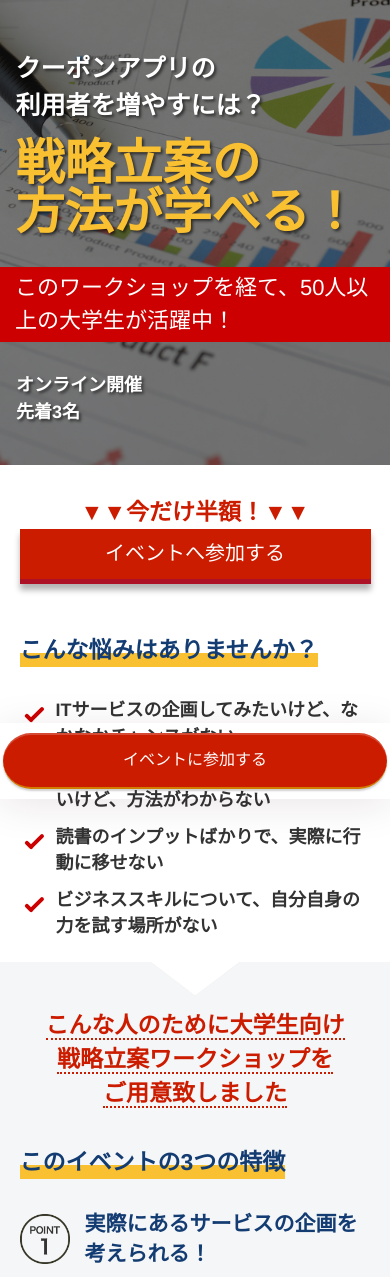
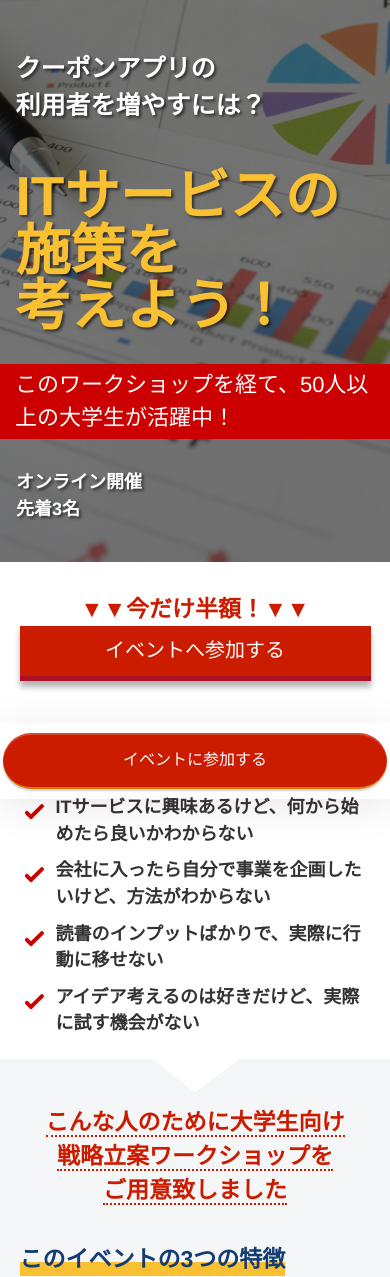
Before and after one commit to yuya-8/webmarke_lp, a PHP site: page / in a window 390 px wide. Shown: the part 45-1322 px from the top of the page. Run offline with PHP 8.4, Linux system fonts and the light colour scheme; some libraries are stand-ins or nearby versions.

Commit message:
GAタグ埋め込み

```diff
--- a/index.html
+++ b/index.html
@@ -5,6 +5,15 @@
   lang="" style="">
 
 <head>
+  <!-- Global site tag (gtag.js) - Google Analytics -->
+  <script async src="https://www.googletagmanager.com/gtag/js?id=G-4420F8FK79"></script>
+  <script>
+    window.dataLayer = window.dataLayer || [];
+    function gtag(){dataLayer.push(arguments);}
+    gtag('js', new Date());
+
+    gtag('config', 'G-4420F8FK79');
+  </script>
   <meta http-equiv="Content-Type" content="text/html; charset=UTF-8">
 
   <meta http-equiv="x-ua-compatible" content="ie=edge">
@@ -48,7 +57,7 @@
   </header>
   <div id="hero" class="clearfix">
     <div id="topcopy">クーポンアプリの<br>利用者を増やすには？
-      <div id="topcopy_part">戦略立案の<br>方法が学べる！</div>
+      <div id="topcopy_part">ITサービスの<br>施策を<br>考えよう！</div>
     </div>
     <div id="topdescription">このワークショップを経て、50人以上の大学生が活躍中！</div>
 
@@ -72,10 +81,10 @@
       <h2 style="margin-bottom: 0">こんな悩みはありませんか？</h2>
     </div>
     <ul class="bullet">
-      <li>ITサービスの企画してみたいけど、なかなかチャンスがない</li>
+      <li>ITサービスに興味あるけど、何から始めたら良いかわからない</li>
       <li>会社に入ったら自分で事業を企画したいけど、方法がわからない</li>
       <li>読書のインプットばかりで、実際に行動に移せない</li>
-      <li>ビジネススキルについて、自分自身の力を試す場所がない</li>
+      <li>アイデア考えるのは好きだけど、実際に試す機会がない</li>
     </ul>
   </div>
   <!-- needs -->
--- a/main.css
+++ b/main.css
@@ -1418,10 +1418,10 @@ li.four-item:nth-child(even) {
   }
 
   #topcopy_part {
-    font-size: 49px;
+    font-size: 55px;
     line-height: 1.0;
     font-weight: bold;
-    margin-top: 15px;
+    margin-top: 45px;
     color: #f9c032;
     text-shadow: 2px 2px 3px rgba(0, 0, 0, 0.6);
   }
```
